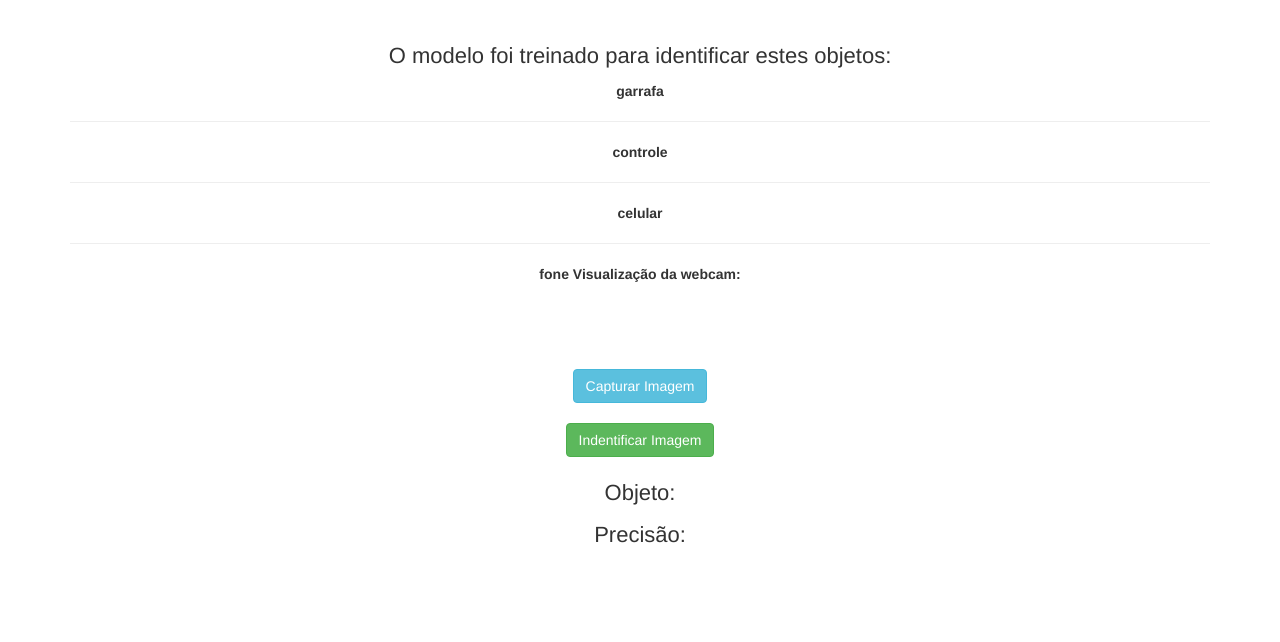
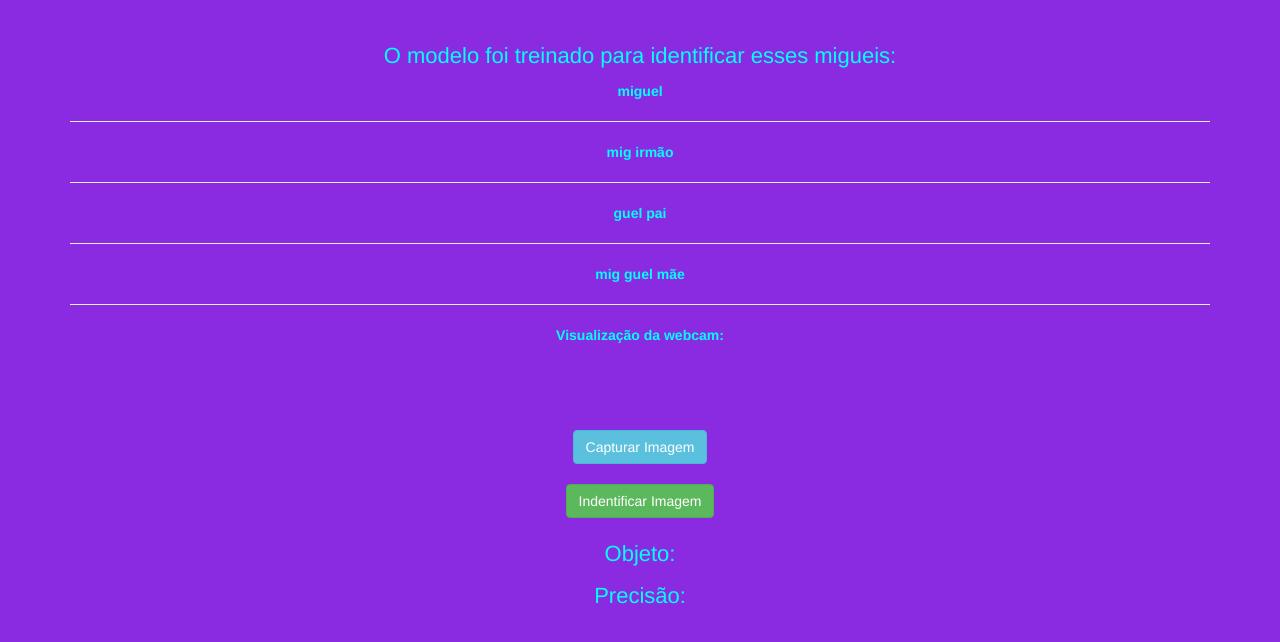
Before and after one commit to eusoumiguel/redesneurais1, a plain HTML site: page index.html in a window 1280 px wide. Drawn offline with nearby package versions, Linux system fonts and the light colour scheme; a script that the page names is missing.

Commit message:
Add files via upload

```diff
--- a/index.html
+++ b/index.html
@@ -1,7 +1,7 @@
 
 <html>
   <head>
-    <title>Site de Reconhecimento de Imagem</title>
+    <title>Site de reconhecimento de Imagem</title>
     <meta name="viewport" content="width=device-width, initial-scale=1.0">
     <link rel="stylesheet" href="https://maxcdn.bootstrapcdn.com/bootstrap/3.4.0/css/bootstrap.min.css">
     <script src="https://ajax.googleapis.com/ajax/libs/jquery/3.4.1/jquery.min.js"></script>
@@ -20,25 +20,26 @@
 
       <br><br>
 
-      <p style="font-size: 22px;">O modelo foi treinado para identificar estes objetos:</p>
+      <p style="font-size: 22px;">O modelo foi treinado para identificar esses migueis:</p>
 
       <b class="name_of_objects">
-        garrafa
+        miguel
      <hr>
-     controle
+     mig irmão
      <hr>
-     celular
+     guel pai
      <hr>
-     fone
+     mig guel mãe
+     <hr>
       </b>
       <label>Visualização da webcam:</label>
      <div id="camera"></div>
       <br><br>
       <div id="result"></div>
       <br><br>
-     <button onclick="take_snapshot()" class="btn btn-info">Capturar Imagem</button>
+     <button id="barry" onclick="take_snapshot()" class="btn btn-info">Capturar Imagem</button>
       <br><br>
-     <button onclick="check()" class="btn btn-success">Indentificar Imagem</button>
+     <button id="barri" onclick="check()" class="btn btn-success">Indentificar Imagem</button>
       <br><br>
 
       <p style="font-size: 22px;">Objeto: <span id="result_object_name"></span> </p>
--- a/main.js
+++ b/main.js
@@ -18,7 +18,7 @@ function take_snapshot(){
 
 console.log('ml5 version:',ml5.version);
 
-classifier = ml5.imageClassifier('https://teachablemachine.withgoogle.com/models/D4rdHiaYu/model.js',modelLoad);
+classifier = ml5.imageClassifier('https://teachablemachine.withgoogle.com/models/_IFLKOMvC/model.js',modelLoad);
 
 function modelLoaded(){
     console.log('Model Loaded!');
--- a/style.css
+++ b/style.css
@@ -0,0 +1,12 @@
+.container{
+color: aqua;
+}
+body{
+    background-color: blueviolet;
+}
+barry{
+    color: chocolate;
+}
+barri{
+    color: chocolate;
+}
```
